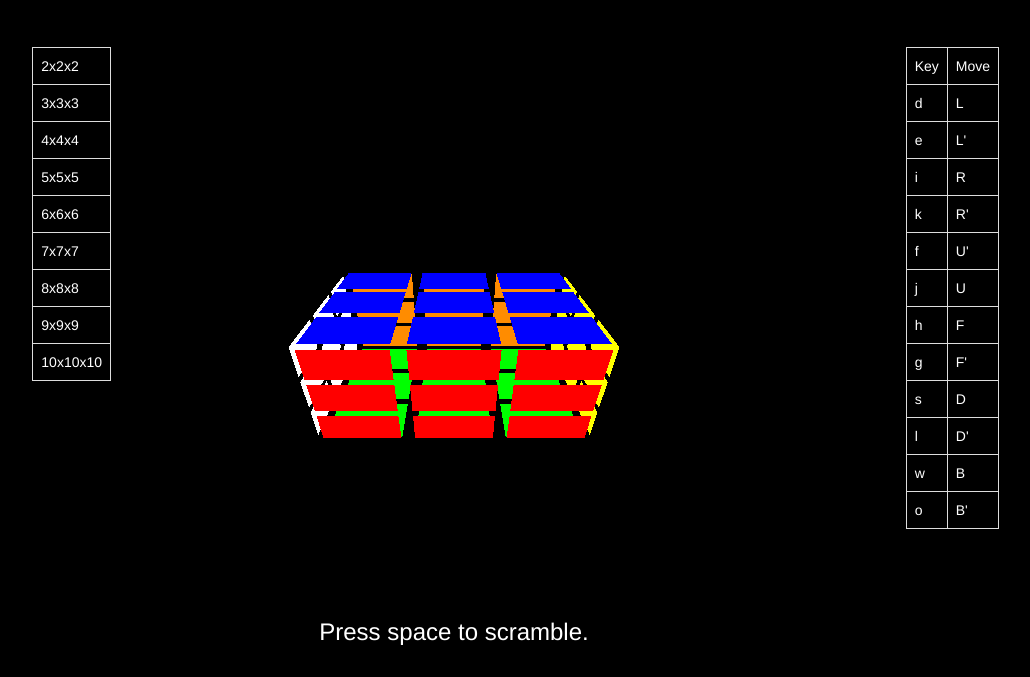
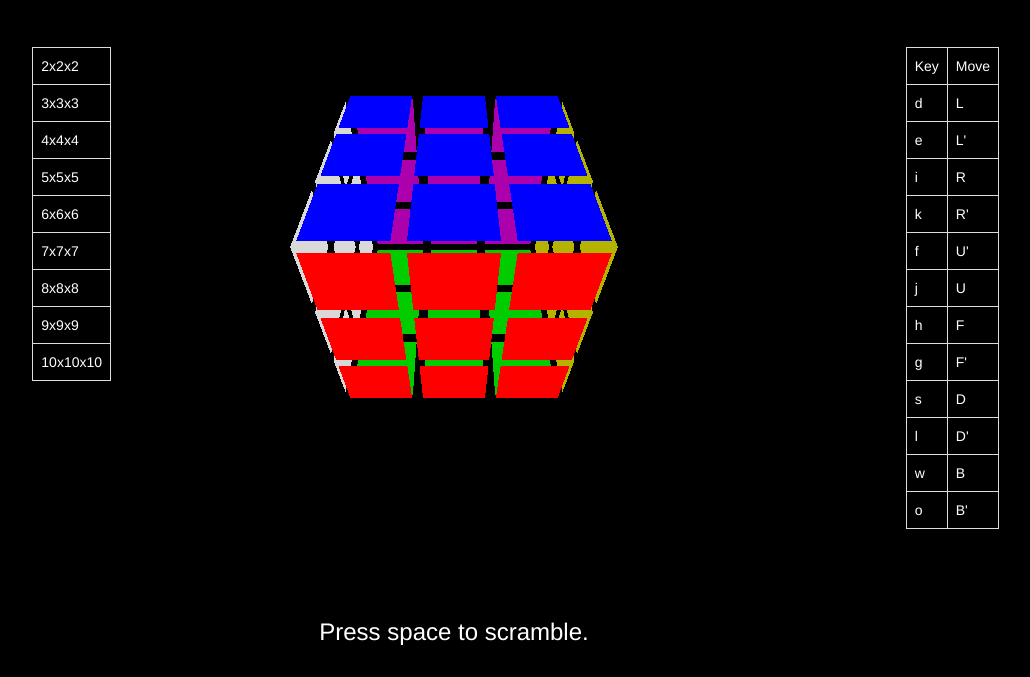
Before and after one commit to temclaugh/virtual-cube, a plain HTML site: page index.html in a window 1280 px wide. Shown: the part 123-800 px from the top of the page, without its empty margins (186-1216 px from the left). Drawn offline with nearby package versions, Linux system fonts and the light colour scheme; animation ran at ten frames a second.

Commit message:
Fixed how the cube is rendered on the page and made stickers on the inside of the cube dimmer.

```diff
--- a/constants.js
+++ b/constants.js
@@ -6,15 +6,15 @@ var INSPECTION_TIME = 5;
 var PI = Math.PI;
 var STICKER_SIZE = .85;
 var ROTATION_FRAMES = 6;
-var CUBE_DISTANCE = 1.8;
+var CUBE_DISTANCE = 1.4;
 
 var COLORS = {
-    "white": {index: 0, value: 0xffffff, rotation: [0, PI/2, 0], adjustment: {x: -.5, y: 0, z: 0}},
-    "yellow": {index: 1, value: 0xffff00, rotation: [0, PI/2, 0], adjustment: {x: .5, y: 0, z: 0}},
-    "green": {index: 2, value: 0x00ff00, rotation: [PI/2, 0, 0], adjustment: {x: 0, y: -.5, z: 0}},
-    "blue": {index: 3, value: 0x0000ff, rotation: [PI/2, 0, 0], adjustment: {x: 0, y: .5, z: 0}},
-    "orange": {index: 4, value: 0xff8c00, rotation: [0, 0, PI/2], adjustment: {x: 0, y: 0, z: -.5}},
-    "red": {index: 5, value: 0xff0000, rotation: [0, 0, PI/2], adjustment: {x: 0, y: 0, z: .5}},
+    "white": {index: 0, value: 0xffffff, darkValue: 0xd9d9d9, rotation: [0, -PI/2, 0], adjustment: {x: -.5, y: 0, z: 0}},
+    "yellow": {index: 1, value: 0xffff00, darkValue: 0xb3b300, rotation: [0, PI/2, 0], adjustment: {x: .5, y: 0, z: 0}},
+    "green": {index: 2, value: 0x00ff00, darkValue: 0x00cc00, rotation: [PI/2, 0, 0], adjustment: {x: 0, y: -.5, z: 0}},
+    "blue": {index: 3, value: 0x0000ff, darkValue: 0x0000b3, rotation: [-PI/2, 0, 0], adjustment: {x: 0, y: .5, z: 0}},
+    "orange": {index: 4, value: 0xAD00AD, darkValue: 0xFA00FA, rotation: [0, 0, PI/2], adjustment: {x: 0, y: 0, z: -.5}},
+    "red": {index: 5, value: 0xff0000, darkValue: 0xb30000, rotation: [0, 0, PI/2], adjustment: {x: 0, y: 0, z: .5}},
 }
 
 var TURNS = {
--- a/cube.js
+++ b/cube.js
@@ -24,9 +24,20 @@ var cube = {
             var stickers = [];
 
             function newSticker (color) {
-                var colorValue = COLORS[color].value;
-                var mesh = new THREE.MeshBasicMaterial({color: colorValue, side: THREE.DoubleSide});
-                var sticker = new THREE.Mesh(new THREE.PlaneGeometry(STICKER_SIZE, STICKER_SIZE), mesh);
+                var frontColor = COLORS[color].value;
+                var backColor = COLORS[color].darkValue;
+                console.log(backColor);
+                var frontGeometry = new THREE.PlaneGeometry(STICKER_SIZE, STICKER_SIZE);
+                var backGeometry = new THREE.PlaneGeometry(STICKER_SIZE, STICKER_SIZE);
+                backGeometry.applyMatrix(new THREE.Matrix4().makeRotationY(Math.PI));
+                var frontMaterial = new THREE.MeshBasicMaterial({color: frontColor});
+                var backMaterial = new THREE.MeshBasicMaterial({color: backColor});
+                var frontMesh = new THREE.Mesh(frontGeometry, frontMaterial);
+                var backMesh = new THREE.Mesh(backGeometry, backMaterial);
+                //var sticker = new THREE.Mesh(new THREE.PlaneGeometry(STICKER_SIZE, STICKER_SIZE), mesh);
+                var sticker = new THREE.Object3D();
+                sticker.add(frontMesh);
+                sticker.add(backMesh);
                 sticker.position.x = (x + COLORS[color].adjustment.x) - (cube.dim - 1)/2;
                 sticker.position.y = (y + COLORS[color].adjustment.y) - (cube.dim - 1)/2;
                 sticker.position.z = (z + COLORS[color].adjustment.z) - (cube.dim - 1)/2;
@@ -571,10 +582,10 @@ function initCanvas(n) {
     // initialize cube
     cube.init(scene, n);
 
-    camera = new THREE.PerspectiveCamera(75, .45, .1, 1000);
+    camera = new THREE.PerspectiveCamera(50, 1, .1, 1000);
     camera.position.z = cube.dim * CUBE_DISTANCE;
     camera.position.y = cube.dim * CUBE_DISTANCE;
-    camera.lookAt({x: 0, y: cube.dim, z: 0});
+    camera.lookAt({x: 0, y: 0, z: 0});
     cubeDiv.appendChild(renderer.domElement);
     renderer.domElement.height = cubeWidth;
     $("#game-info").text("Press space to scramble.");
```
Also changed, not shown: index.html (+0 -11 lines).
